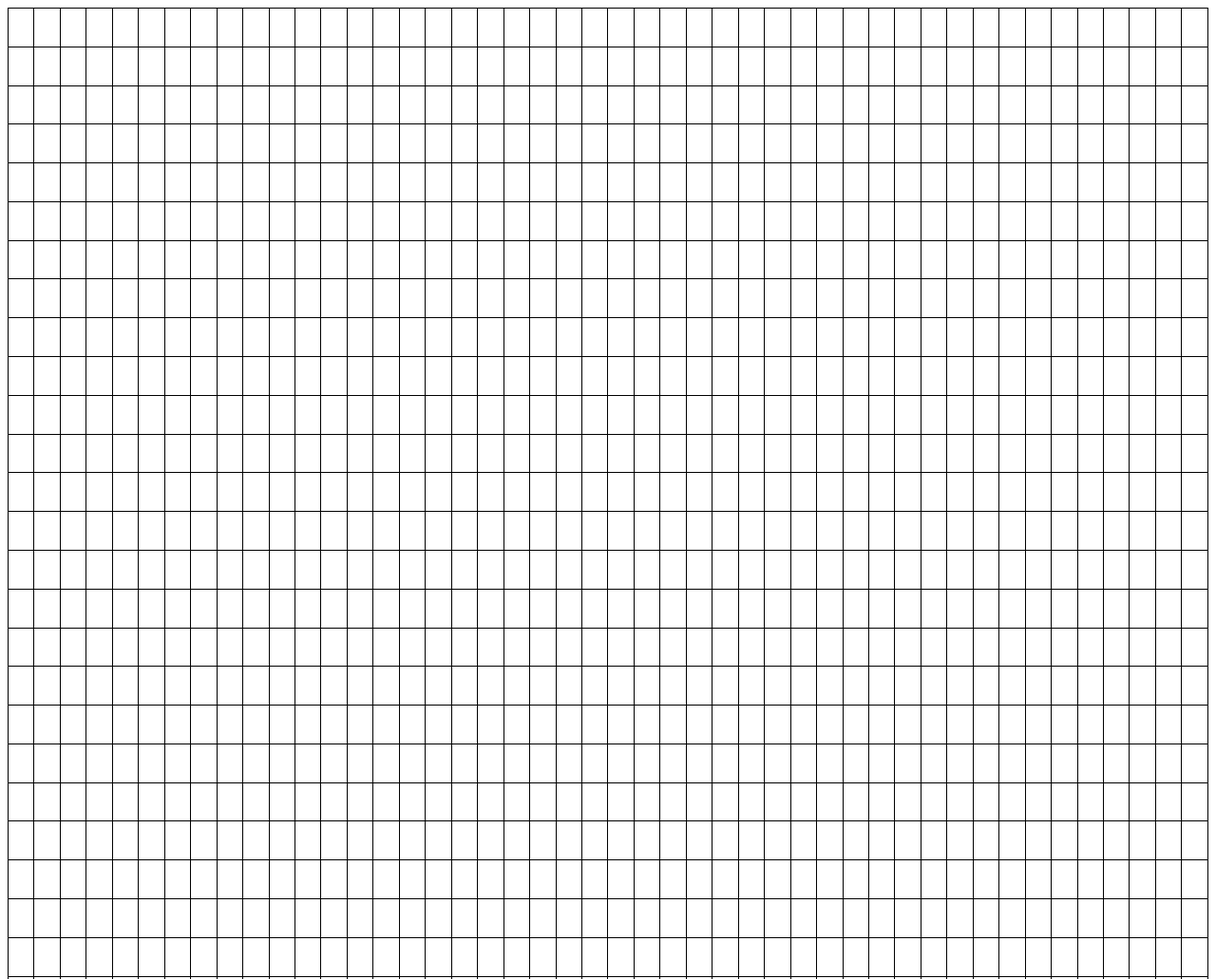
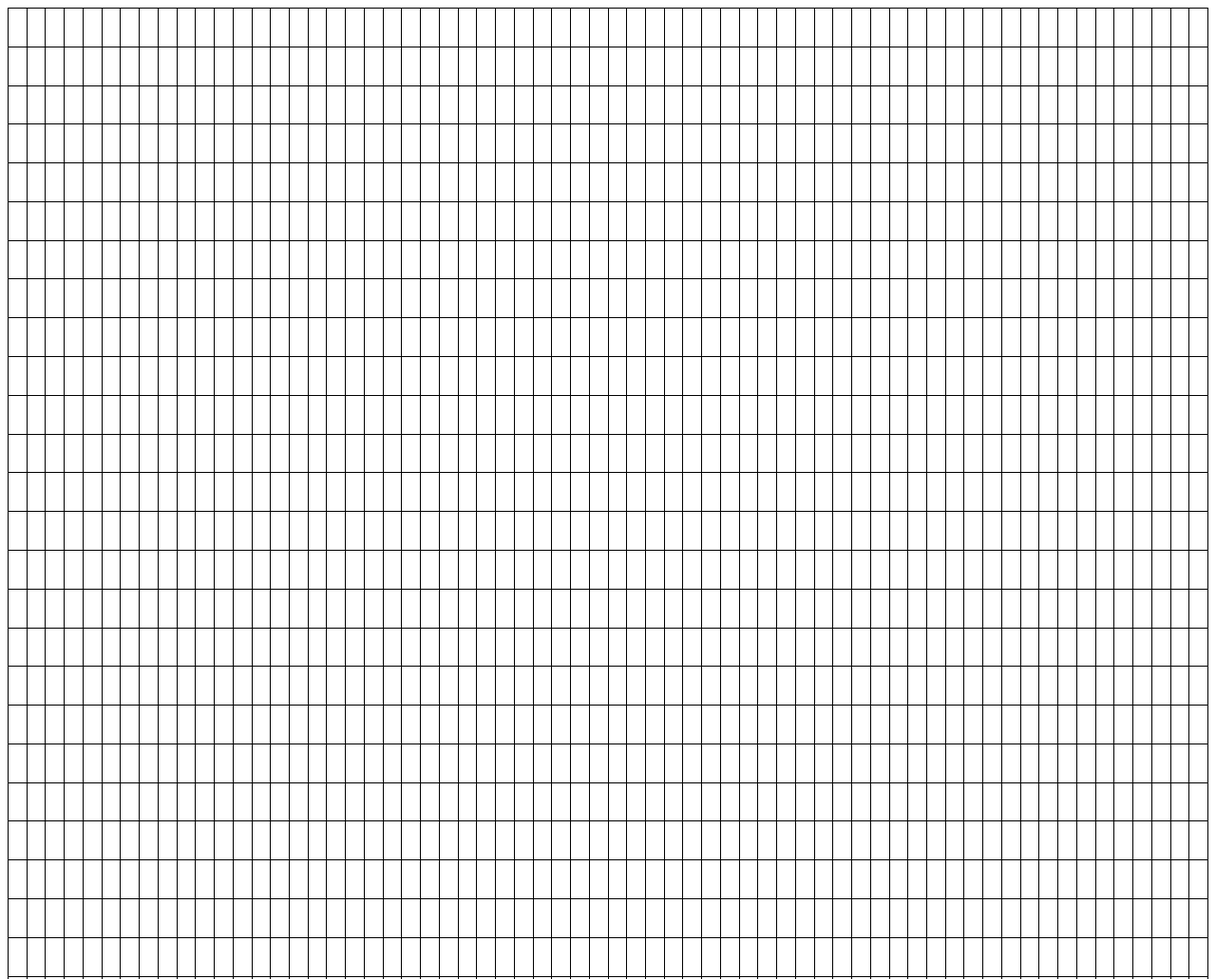
Before and after one commit to nilefv/nilefv.github.io, a plain HTML site: page index.html in a window 1280 px wide. Shown: the top 1031 px of the page at 95% size. Drawn offline with Linux system fonts and the light colour scheme.

Commit message:
Update index.html

```diff
--- a/index.html
+++ b/index.html
@@ -3,7 +3,7 @@
 <head>
     <meta charset="UTF-8">
     <meta name="viewport" content="width=device-width, initial-scale=1.0">
-    <title>Tabell med 2300 rutor</title>
+    <title>Tabell med 3718 rutor</title>
     <style>
         /* Styla hela tabellen */
         table {
@@ -27,9 +27,9 @@
 
     <script>
         // Variabel för antalet rutor
-        const totalCells = 2300;
-        const rows = 50;  // Antal rader
-        const cols = 46;  // Antal kolumner
+        const totalCells = 3718;
+        const rows = 58;  // Antal rader
+        const cols = 64;  // Antal kolumner
 
         // Skapa tabellen
         function createTable() {
```
